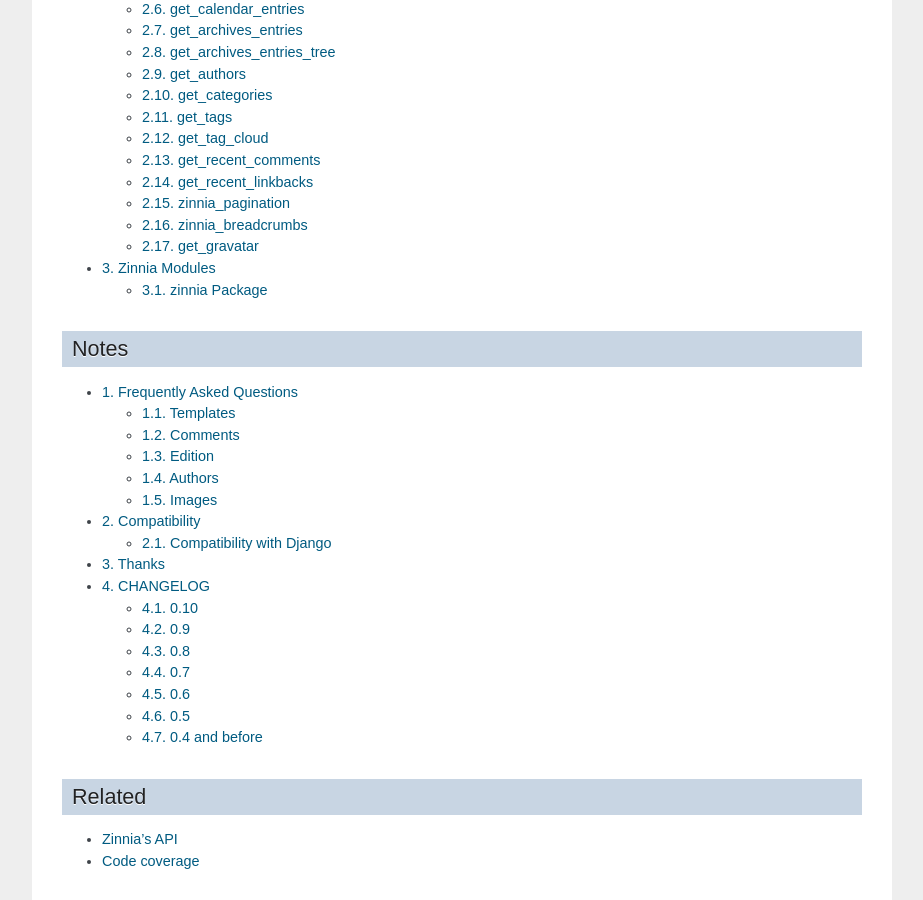
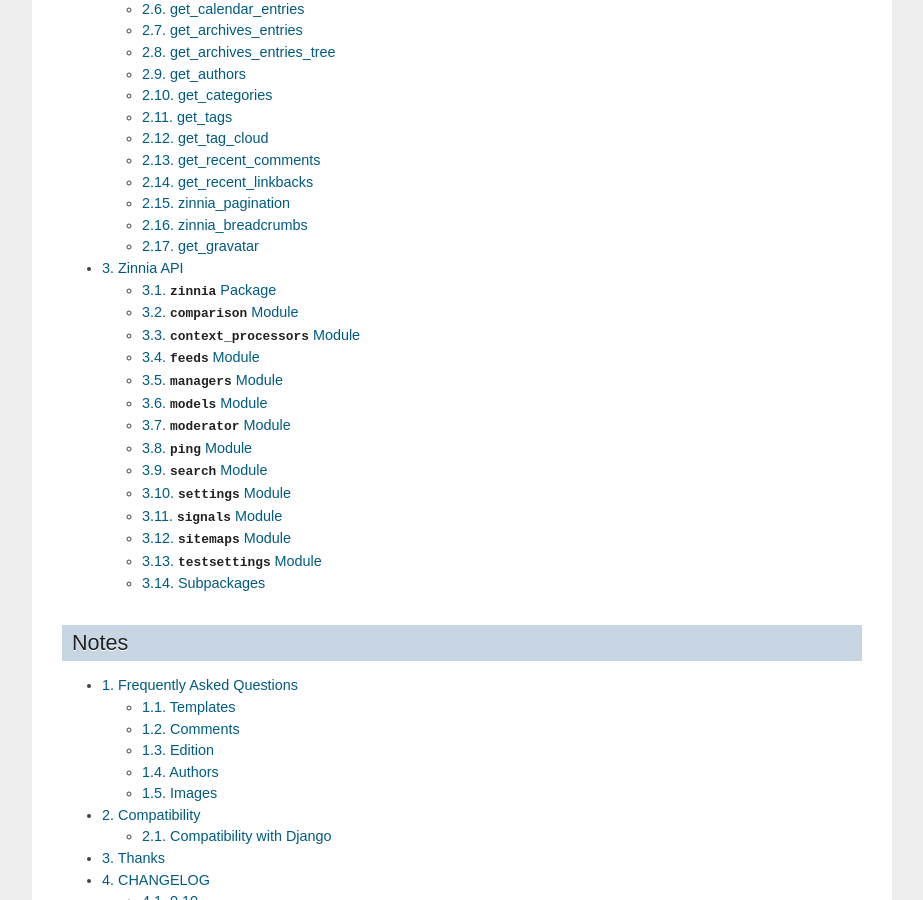
Before and after one commit to Fantomas42/django-blog-zinnia, a Sphinx documentation site: the page built from docs/index.rst, in a window 1280 px wide and 900 px high, scrolled down 1994 px. Shown: the whole window, without its empty margins (198-1121 px from the left). Built offline with Sphinx 7.4.7, drawn with Linux system fonts in a browser that asks for light colours.

```diff
--- a/docs/api-ref/zinnia.rst
+++ b/docs/api-ref/zinnia.rst
@@ -1,5 +1,7 @@
-zinnia Package
-==============
+Zinnia API
+==========
+
+.. contents::
 
 :mod:`zinnia` Package
 ---------------------
--- a/docs/index.rst
+++ b/docs/index.rst
@@ -54,7 +54,7 @@ References
 
    settings
    templatetags
-   api-ref/modules
+   api-ref/zinnia
 
 Notes
 -----
```
Also changed, not shown: docs/api-ref/modules.rst (deleted, +0 -7 lines), docs/api-ref/zinnia.plugins.migrations.rst (deleted, +0 -50 lines), docs/api-ref/zinnia.plugins.rst (+0 -7 lines).
